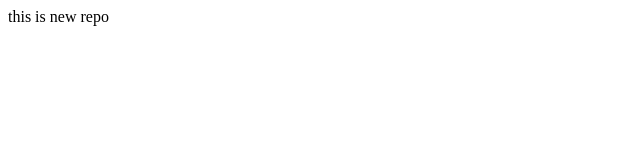
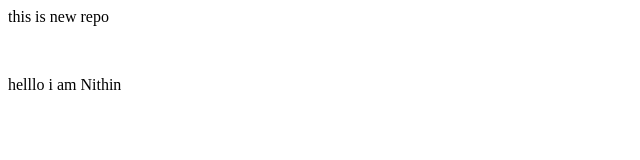
Before and after one commit to Devanithin/Local-Repo, a plain HTML site: page index.html in a window 1280 px wide. Shown: the whole page, without its empty margins (0-640 px from the left). Drawn offline with Linux system fonts and the light colour scheme.

Commit message:
new local repo

```diff
--- a/index.html
+++ b/index.html
@@ -1 +1,3 @@
 <p> this is new repo </p>
+<br>
+<p>helllo i am Nithin </p>
```
